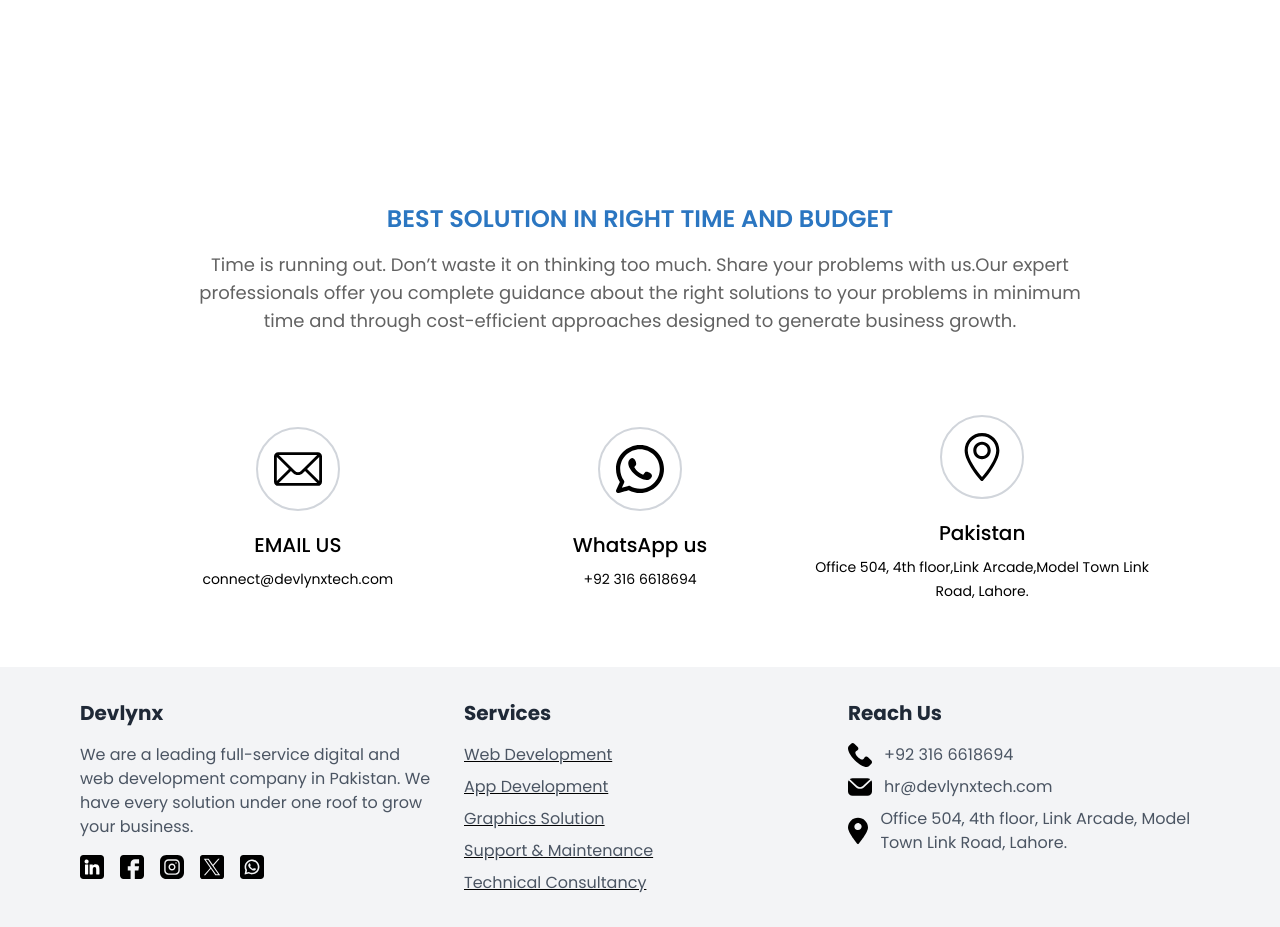
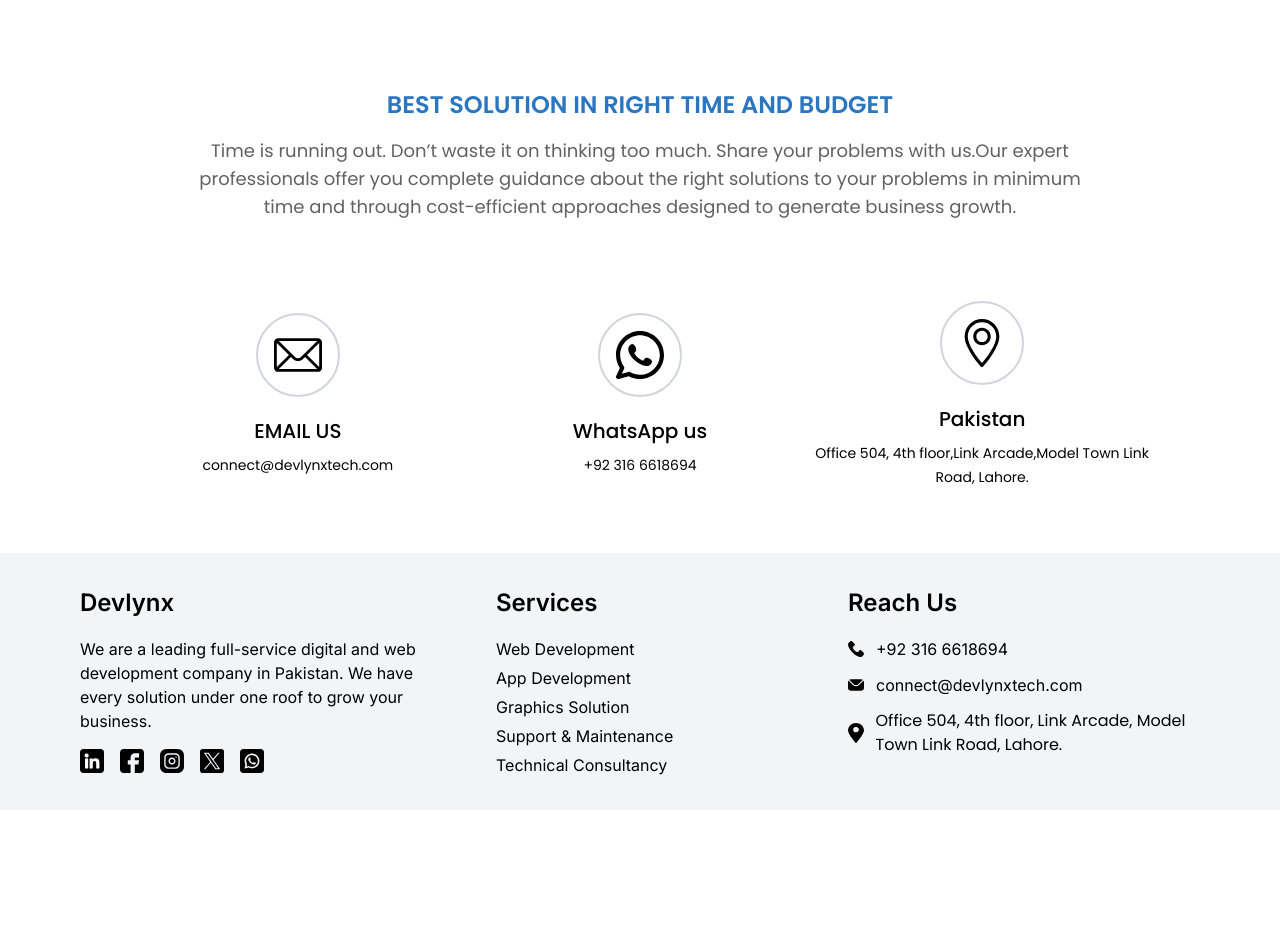
Before and after one commit to mohsin8888/Devlynx, a React (Create React App) app: page / in a window 1280 px wide. Shown: the part 2300-3227 px from the top of the page. After the commit the page ends 3110 px from the top, so only its background shows below. Built offline with nearby package versions, Linux system fonts and the light colour scheme.

Commit message:
footer setting

```diff
--- a/src/components/Footer.jsx
+++ b/src/components/Footer.jsx
@@ -9,13 +9,13 @@
   return (
    <>
    <div className="bg-gray-100 py-8">
-   <div className="max-w-6xl mx-auto px-4 grid grid-cols-1 sm:grid-cols-2 md:grid-cols-3 gap-8 items-center justify-center md:justify-start md:items-start">
+     <div className="max-w-6xl mx-auto px-4 grid grid-cols-1 sm:grid-cols-2 md:grid-cols-3 gap-8 text-center md:text-left">
 
       {Socialmediaitem.map((item, index) => (
-        <div key={index}>
-          <h2 className="text-xl font-bold text-gray-800">{item.heading}</h2>
-          <p className="text-gray-600 mt-4">{item.subheading}</p>
-          <ul className="flex mt-4 space-x-4">
+        <div key={index} className="space-y-4">
+          <h2 className="text-[24px] inter font-[600] text-[#000]">{item.heading}</h2>
+          <p className="text-base inter font-[400] text-black">{item.subheading}</p>
+          <ul className="flex justify-center md:justify-start space-x-4">
             <li>
               <Link to="#">
                 <img src={item.linkdin} alt="LinkedIn" className="w-6 h-6" />
@@ -46,39 +46,39 @@
       ))}
 
       {Servicesitem.map((item,index)=> (
-        <div key={index}>
-          <h2 className="text-xl font-bold text-gray-800">{item.heading}</h2>
-          <ul className="mt-4 space-y-2 underline">
-            <li><Link to="#" className="text-gray-600 hover:text-gray-800">{item.Weblink}</Link></li>
-            <li><Link to="#" className="text-gray-600 hover:text-gray-800">{item.Applink}</Link></li>
-            <li><Link to="#" className="text-gray-600 hover:text-gray-800">{item.Graphicslink}</Link></li>
-            <li><Link to="#" className="text-gray-600 hover:text-gray-800">{item.Supportlink}</Link></li>
-            <li><Link to="#" className="text-gray-600 hover:text-gray-800">{item.Technicallink}</Link></li>
+        <div key={index} className="space-y-4 md:ml-8">
+          <h2 className="text-[24px] inter font-[600] text-[#000]">{item.heading}</h2>
+          <ul className="  space-y-1">
+            <li><Link to="#" className=" hover:underline text-base inter font-[400] text-[#000000]">{item.Weblink}</Link></li>
+            <li><Link to="#" className=" hover:underline text-base inter font-[400] text-[#000000]">{item.Applink}</Link></li>
+            <li><Link to="#" className=" hover:underline text-base inter font-[400] text-[#000000]">{item.Graphicslink}</Link></li>
+            <li><Link to="#" className=" hover:underline text-base inter font-[400] text-[#000000]">{item.Supportlink}</Link></li>
+            <li><Link to="#" className=" hover:underline text-base inter font-[400] text-[#000000]">{item.Technicallink}</Link></li>
           </ul>
         </div>
       ))}
 
       {Contactusitems.map((item,index) => (
-        <div key={index}>
-          <h2 className="text-xl font-bold text-gray-800">{item.heading}</h2>
-          <ul className="mt-4 space-y-2">
-            <li className="flex items-center gap-3">
+        <div key={index} className="space-y-4">
+          <h2 className="text-[24px] inter font-[600] text-[#000]">{item.heading}</h2>
+          <ul className="space-y-3">
+            <li className="flex justify-center md:justify-start items-center gap-3">
               <Link to="#">
-                <img src={item.phoneimage} alt="Phone" className="w-6 h-6" />
+                <img src={item.phoneimage} alt="Phone" className="w-4 h-4" />
               </Link>
-              <span className="text-gray-600">{item.phoneimagetext}</span>
+              <span className="text-base inter font-[400] text-[#000000]">{item.phoneimagetext}</span>
             </li>
-            <li className="flex items-center gap-3">
+            <li className="flex justify-center md:justify-start items-center gap-3">
               <Link to="#">
-                <img src={item.envlopimage} alt="Email" className="w-6 h-6" />
+                <img src={item.envlopimage} alt="Email" className="w-4 h-4" />
               </Link>
-              <span className="text-gray-600">{item.envlopimagetext}</span>
+              <span className="text-base inter font-[400] text-[#000000]">{item.envlopimagetext}</span>
             </li>
-            <li className="flex items-center gap-3">
+            <li className="flex justify-center md:justify-start items-center gap-3">
               <Link to="#">
-                <img src={item.locationimage} alt="Location" className="w-8 h-8" />
+                <img src={item.locationimage} alt="Location" className="w-6 h-6" />
               </Link>
-              <span className="text-gray-600">{item.locationimagetext}</span>
+              <span className="text-[#000000] text-base font-[400] flex items-center">{item.locationimagetext}</span>
             </li>
           </ul>
         </div>
--- a/src/components/Header.jsx
+++ b/src/components/Header.jsx
@@ -29,7 +29,7 @@
           to={item.path}
           className={`${
             pathname === item.path ? "text-[#2B76C1]" : "text-black"
-                  }`}
+          } hover:text-[#2B76C1]`}
         >
           <span className="text-base font-medium whitespace-nowrap ">
             {item.lable}
--- a/src/components/Home/OurservicesSection/Ourservicessection.jsx
+++ b/src/components/Home/OurservicesSection/Ourservicessection.jsx
@@ -19,7 +19,7 @@
 export const Ourservicessection = () => {
   return (
     <div class="w-full">
-      <h2 class="text-[#2B76C1] text-2xl poppins font-[600] mb-16  text-center">Our Services</h2>
+      <h2 class="text-[#2B76C1] text-2xl poppins font-[600] mb-12  text-center">Our Services</h2>
       <div class="w-[100%] flex flex-col lg:flex-row flex-wrap items-center  justify-center ">
         {/* <!-- Web Services --> */}
         <div class="w-[100%] sm:w-[90%] md:w-[70%] lg:w-[50%] flex flex-col space-y-4 mt-8 lg:mt-0 lg:justify-start md:mt-4">
--- a/src/data/footer/Contactusitems.jsx
+++ b/src/data/footer/Contactusitems.jsx
@@ -7,7 +7,7 @@
     heading:"Reach Us",
      phoneimage: phoneimage,
      phoneimagetext : "+92 316 6618694",
-     envlopimagetext:"hr@devlynxtech.com",
+     envlopimagetext:"connect@devlynxtech.com",
      envlopimage :envlopimage,
      locationimage: locationimage,
      locationimagetext : "Office 504, 4th floor, Link Arcade, Model Town Link Road, Lahore.",
--- a/src/index.css
+++ b/src/index.css
@@ -1,5 +1,5 @@
 @import url("https://fonts.googleapis.com/css2?family=Poppins:ital,wght@0,100;0,200;0,300;0,400;0,500;0,600;0,700;0,800;0,900;1,100;1,200;1,300;1,400;1,500;1,600;1,700;1,800;1,900&display=swap");
-@import url("https://fonts.googleapis.com/css2?family=Inter:wght@400;500;600;700&display=swap");
+@import url('https://fonts.googleapis.com/css2?family=Inter:ital,opsz,wght@0,14..32,100..900;1,14..32,100..900&display=swap');
 
 @tailwind base;
 @tailwind components;
@@ -11,7 +11,7 @@
   box-sizing: border-box;
   font-family: "Poppins", sans-serif;
   font-weight: 400;
-  overflow-x: hidden ;
+  /* overflow-x: hidden ; */
 }
 :root {
   --gray-light: #f4f4f4;
@@ -26,3 +26,7 @@
     font-family: "Poppins", sans-serif;
 
   }
+  .inter {
+    font-family: "Inter", sans-serif;
+
+  }
--- a/src/pages/Contact _Us.jsx
+++ b/src/pages/Contact _Us.jsx
@@ -2,7 +2,50 @@
 
 const Contact_Us = () => {
   return (
-    <div>Contact Us</div>
+    <>
+        {/* <div class="max-w-7xl mx-auto flex flex-col md:flex-row bg-white p-8 shadow-lg rounded-lg">
+
+        <div class="md:w-1/2 pr-8 mb-8 md:mb-0">
+            <h2 class="text-2xl font-bold mb-4">Bringing your dream digital ideas to life with our expertise</h2>
+            <h1 class="text-3xl font-extrabold mb-6">Devlynx Technologies</h1>
+            <p class="text-lg mb-4">Office 504, 4th floor, Link Arcade, Model Town, Link Road, Lahore</p>
+            <p class="text-lg font-semibold mb-4">connect@devlynxtech.com</p>
+            <div class="flex space-x-4">
+                <a href="#" class="text-black"><i class="fab fa-linkedin fa-2x"></i></a>
+                <a href="#" class="text-black"><i class="fab fa-facebook fa-2x"></i></a>
+                <a href="#" class="text-black"><i class="fab fa-twitter fa-2x"></i></a>
+                <a href="#" class="text-black"><i class="fab fa-instagram fa-2x"></i></a>
+                <a href="#" class="text-black"><i class="fab fa-whatsapp fa-2x"></i></a>
+            </div>
+        </div>
+
+
+        <div class="md:w-1/2">
+            <form action="#" method="POST">
+                <div class="mb-4">
+                    <input type="text" name="name" placeholder="Your Name" class="w-full p-3 border border-gray-300 rounded-lg"/>
+                </div>
+                <div class="mb-4">
+                    <input type="text" name="company_name" placeholder="Company Name (Optional)" class="w-full p-3 border border-gray-300 rounded-lg"/>
+                </div>
+                <div class="mb-4">
+                    <input type="email" name="email" placeholder="Company Email" class="w-full p-3 border border-gray-300 rounded-lg"/>
+                </div>
+                <div class="mb-4">
+                    <input type="text" name="phone" placeholder="Phone Number" class="w-full p-3 border border-gray-300 rounded-lg"/>
+                </div>
+                <div class="mb-4">
+                    <textarea name="message" rows="4" placeholder="Your Message" class="w-full p-3 border border-gray-300 rounded-lg"></textarea>
+                </div>
+                <div class="text-center">
+                    <button type="submit" class="bg-blue-500 text-white font-bold py-3 px-6 rounded-lg hover:bg-blue-600 transition duration-300">Submit</button>
+                </div>
+            </form>
+        </div>
+    </div> */}
+
+
+    </>
   )
 }
 
--- a/src/pages/Home.jsx
+++ b/src/pages/Home.jsx
@@ -35,14 +35,14 @@
 const Home = () => {
   return (
     <>
-      <MainWrapper CustomClass={"!py-28"} >
+      <MainWrapper CustomClass={" CustomClass=!px-8 md:!px-28 !mt-16"} >
         <HeroSection
            CustomClass="!px-12"
           para="Our primary goal is to develop smart, intelligent solutions that transform your business. We specialise in creating innovative technologies that address complex business challenges, and significantly enhance productivity. Partner with us to unlock the full potential of your business through expert development"
           CustomClaspara=""
         />
       </MainWrapper>
-      <MainWrapper>
+      <MainWrapper  CustomClass={"!px-8 md:!px-28"}>
         <Heading
           heading={"INNOVATION WITH AUTOMATION"}
           subheading={
@@ -79,7 +79,7 @@
       </MainWrapper>
       <MainWrapper>
         <Heading
-          CustomClass=" pt-20"
+          CustomClass=""
           heading={"BEST SOLUTION IN RIGHT TIME AND BUDGET"}
           subheading={
             "Time is running out. Don’t waste it on thinking too much. Share your problems with us.Our expert professionals offer you complete guidance about the right solutions to your problems in minimum time and through cost-efficient approaches designed to generate business growth."
```
Lines whose indentation alone changed are shown as unchanged.
